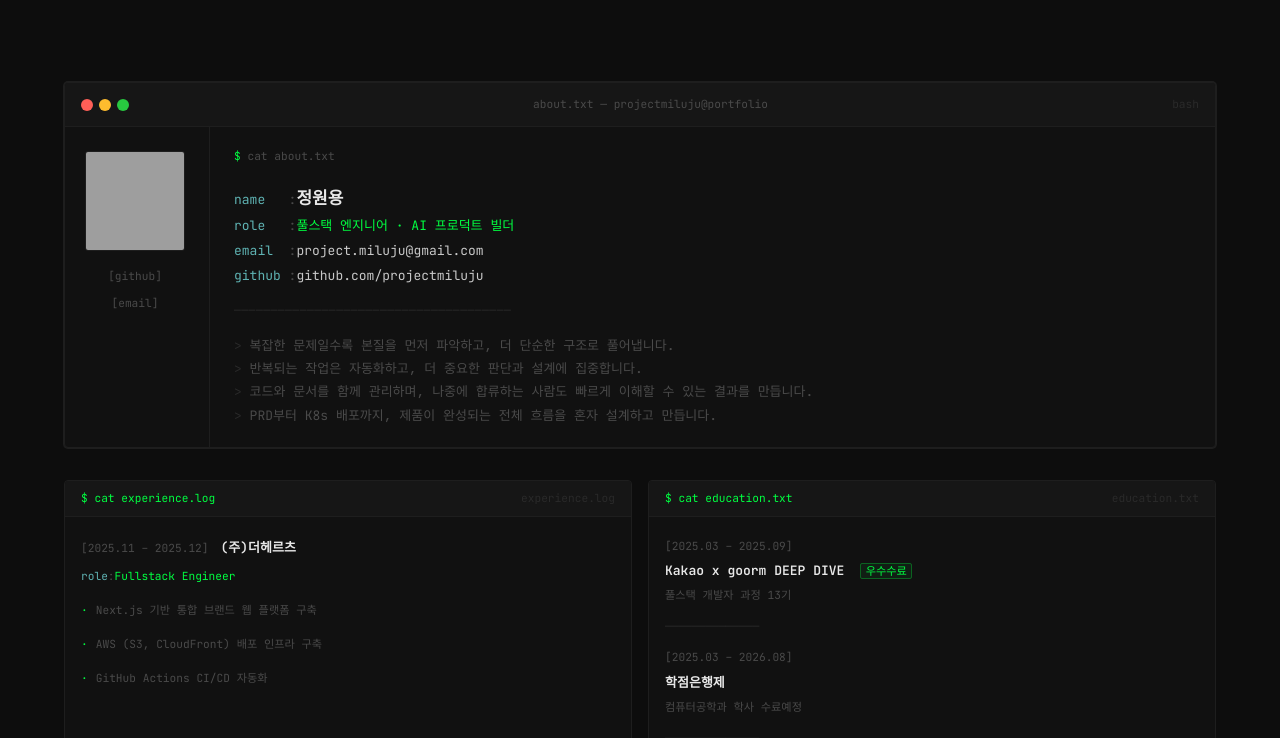
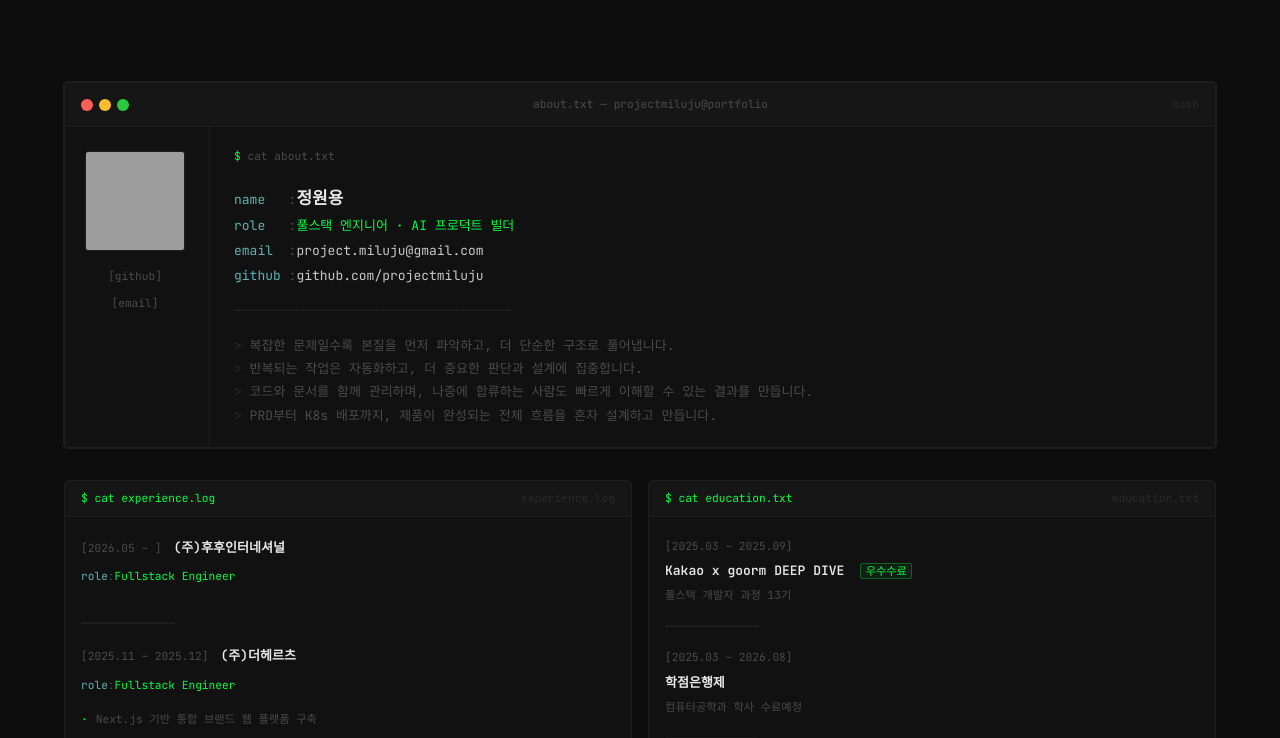
Before and after one commit to projectmiluju/projectmiluju.github.io, an Astro site: page /about in a window 1280 px wide. Shown: the part 62-800 px from the top of the page. Built offline with nearby package versions, Linux system fonts and the light colour scheme; Astro itself is replaced by a stand-in of ours; grey boxes are pictures that could not be loaded.

Commit message:
경력 추가: (주)후후인터네셔널에서의 풀스택 엔지니어 역할 및 기간 정보 업데이트

```diff
--- a/src/pages/about.astro
+++ b/src/pages/about.astro
@@ -95,6 +95,20 @@ import { siteConfig } from '../config/site';
             <span class="card-file">experience.log</span>
           </div>
           <div class="card-body">
+            <div class="exp-entry">
+              <div class="exp-header-row">
+                <span class="exp-period">[2026.05 – ]</span>
+                <span class="exp-company">(주)후후인터네셔널</span>
+              </div>
+              <div class="exp-role">
+                <span class="field-key">role</span>
+                <span class="field-sep"> : </span>
+                <span class="field-accent">Fullstack Engineer</span>
+              </div>
+              <ul class="exp-list">
+              </ul>
+            </div>
+            <div class="edu-sep">──────────────</div>
             <div class="exp-entry">
               <div class="exp-header-row">
                 <span class="exp-period">[2025.11 – 2025.12]</span>
```
